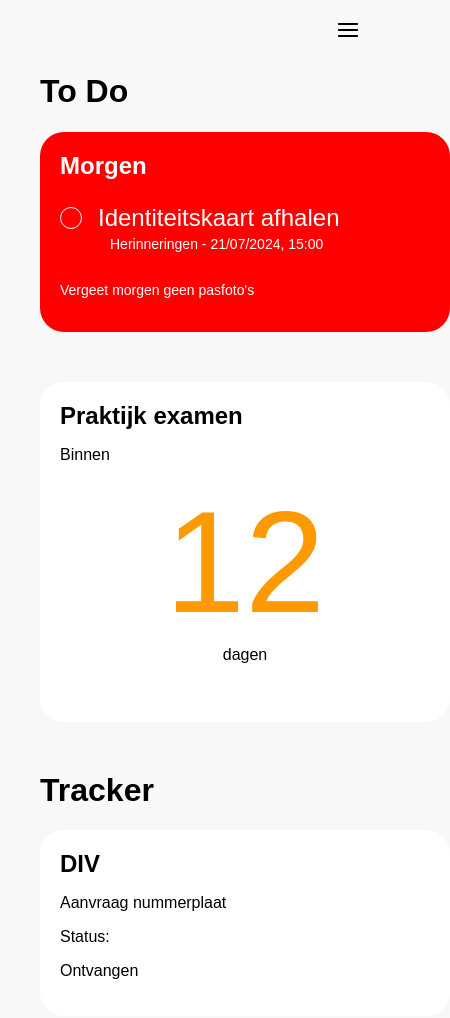
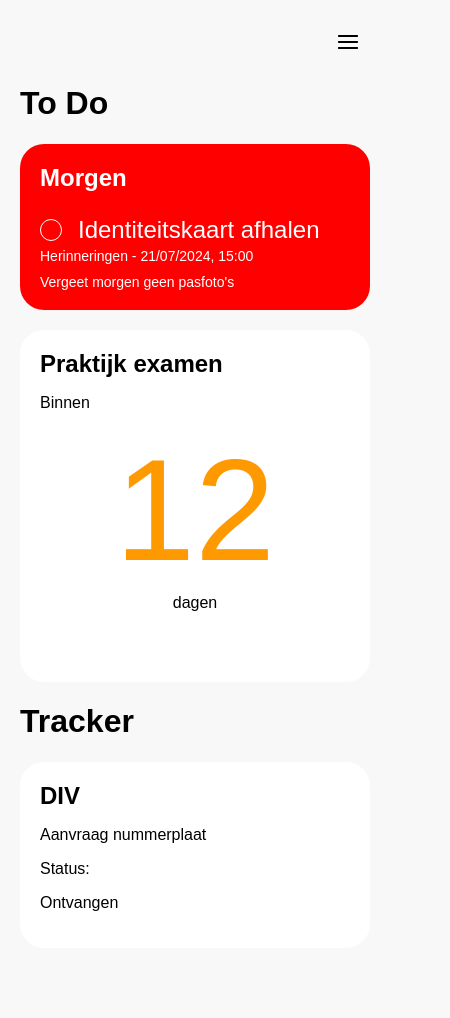
Before and after one commit to leendhs/lab2, a plain HTML site: page index.html in a window 390 px wide. Shown: the whole page, 450 px wide, since content can reach past the window. After the commit the page ends 988 px from the top, so only its background shows below. Drawn offline with Linux system fonts and the light colour scheme.

Commit message:
responsive index + link rijbewijs

```diff
--- a/index.html
+++ b/index.html
@@ -21,14 +21,14 @@
         <p class="herinnering">Herinneringen - 21/07/2024, 15:00</p>
         <p class="pasfoto">Vergeet morgen geen pasfoto's</p>
     </div>
-    <div class="examen">
+    <div class="examen"><a href="rijbewijs.html">
         <h3>Praktijk examen</h3>
         <p>Binnen</p>
         <div class="onder">
             <p class="twaalf">12</p>
             <p class="dagen">dagen</p>
         </div>
-    </div>
+    </a></div>
 
     <h1>Tracker</h1>
     <div class="div">
--- a/styles.css
+++ b/styles.css
@@ -1,31 +1,33 @@
-
 body {
     font-family: Arial, Helvetica, sans-serif;
     background-color: #F8F8F8;
-    margin-left: 40px;
-    margin-right: 40px;
-    margin-bottom: 100px;
+    margin: 0;
+    padding: 20px;
+    box-sizing: border-box;
 }
 
 nav {
     width: 100%;
     display: flex;
-    justify-content: flex-end; /* Zorgt ervoor dat de inhoud naar rechts uitgelijnd wordt */
+    justify-content: flex-end;
     align-items: center;
     padding: 10px;
-    top: 0;
-    right: 0;
+    box-sizing: border-box;
+}
+
+.id, .examen, .div {
+    background-color: white;
+    border-radius: 24px;
+    width: 100%;
+    max-width: 370px;
+    margin: 20px auto;
+    padding: 20px;
+    box-sizing: border-box;
 }
 
 .id {
     background-color: red;
-    border-radius: 24px;
-    width: 370px;
-    margin-left: auto;
-    margin-right: auto;
-    padding: 20px;
     color: white;
-    margin-bottom: 50px;
 }
 
 .cirkel {
@@ -55,24 +57,16 @@ h3 {
 .herinnering, .pasfoto {
     font-size: 14px;
     font-weight: 400;
+    margin: 0;
 }
 
 .herinnering {
     margin-top: -20px;
-    margin-bottom: 30px;
-    margin-left: 50px;
+    margin-bottom: 10px;
 }
 
 .examen {
-    background-color: white;
-    border-radius: 24px;
-    width: 370px;
-    height: 300px;
-    margin-left: auto;
-    margin-right: auto;
-    padding: 20px;
-    margin-top: 50px;
-    margin-bottom: 50px;
+    height: auto;
 }
 
 .twaalf {
@@ -91,33 +85,22 @@ h3 {
     margin: 0;
 }
 
-.div{
-    background-color: white;
-    border-radius: 24px;
-    width: 370px;
-    margin-left: auto;
-    margin-right: auto;
-    padding: 20px;
-    margin-bottom: 50px;
-}
-
 .titel {
     font-size: 16px;
     font-weight: 700;
 }
 
 .btn {
-    padding-left: 16px;
-    padding-right: 16px;
+    padding: 10px 16px;
     background: #4F43E1;
     border-radius: 16px;
     display: flex;
     justify-content: center;
     align-items: center;
     position: fixed;
+    bottom: 20px;
     left: 50%;
-    transform: translate(-50%, -50%); /* Centreer het element */
-
+    transform: translateX(-50%);
 }
 
 .btn p {
@@ -130,12 +113,29 @@ h3 {
     margin-bottom: 120px;
 }
 
-
-
-.margin{
+.margin {
     margin-top: 50px;
 }
 
 .onder {
-    margin-bottom: 200px;
+    margin-bottom: 50px;
 }
+
+a {
+    text-decoration: none;
+    color: inherit;
+    display: block;
+}
+
+a:visited {
+    color: inherit;
+}
+
+a:hover, a:focus, a:active {
+    color: inherit;
+    text-decoration: none;
+}
+
+.examen a {
+    display: block;
+}
```
Also changed, not shown: todo.txt.
